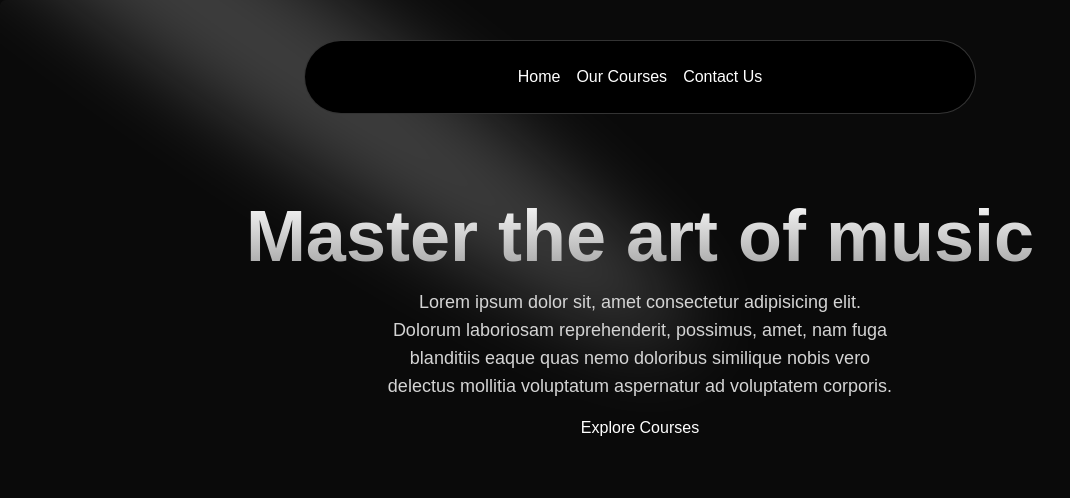
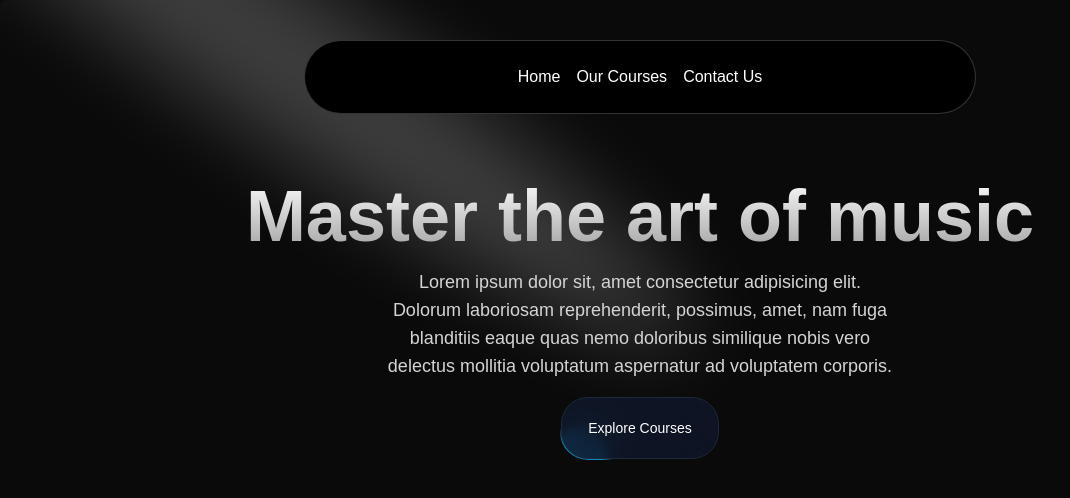
Before and after one commit to CoderXYZ14/MusicApp_NextJs, a Next.js app: page / in a window 1280 px wide. Shown: the top 498 px of the page, without its empty margins (0-1070 px from the left). Built offline with nearby package versions, Linux system fonts and the light colour scheme.

Commit message:
Hero section added

```diff
--- a/src/components/HeroSection.tsx
+++ b/src/components/HeroSection.tsx
@@ -1,6 +1,7 @@
 import Link from "next/link";
 import React from "react";
 import { Spotlight } from "./ui/Spotlight";
+import { Button } from "./ui/moving-border";
 
 const HeroSection = () => {
   return (
@@ -20,7 +21,9 @@ const HeroSection = () => {
           aspernatur ad voluptatem corporis.
         </p>
         <div className="mt-4 ">
-          <Link href={"/courses"}>Explore Courses</Link>
+          <Link href={"/courses"}>
+            <Button> Explore Courses</Button>
+          </Link>
         </div>
       </div>
     </div>
```
